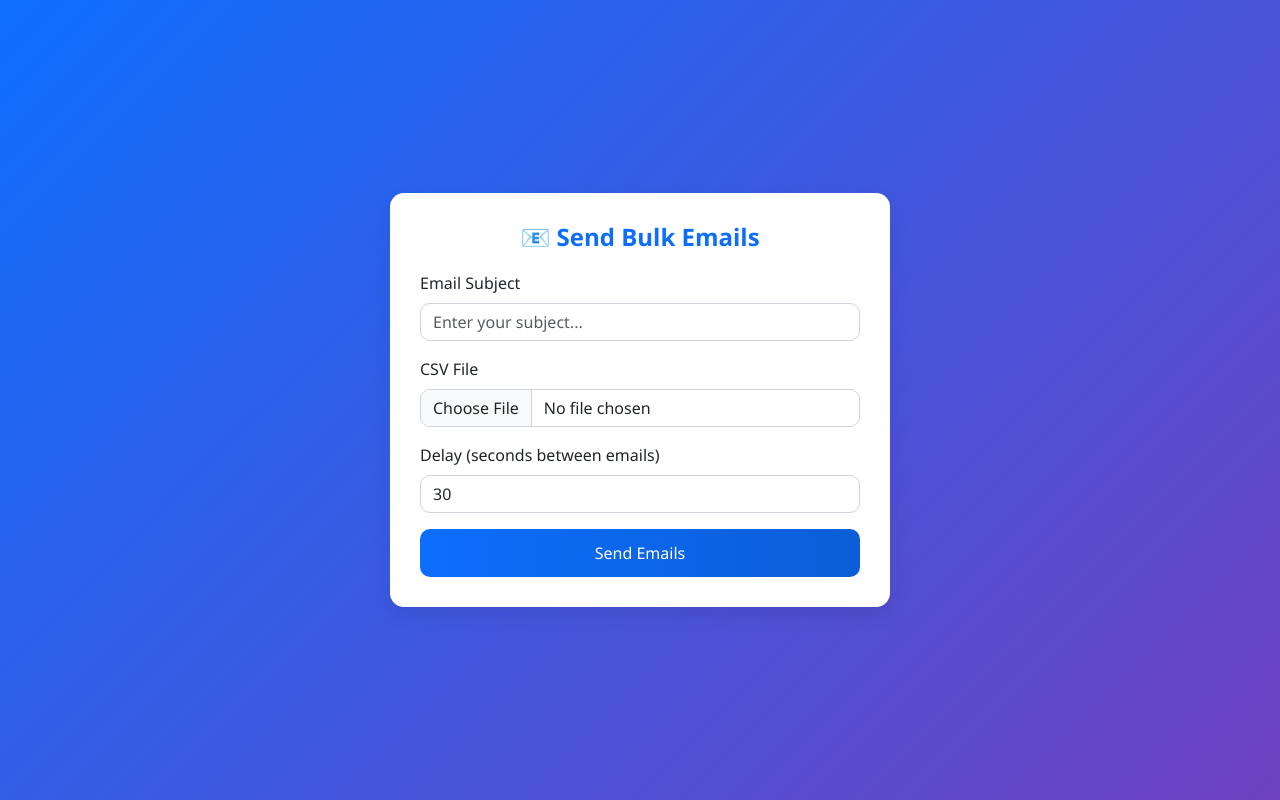
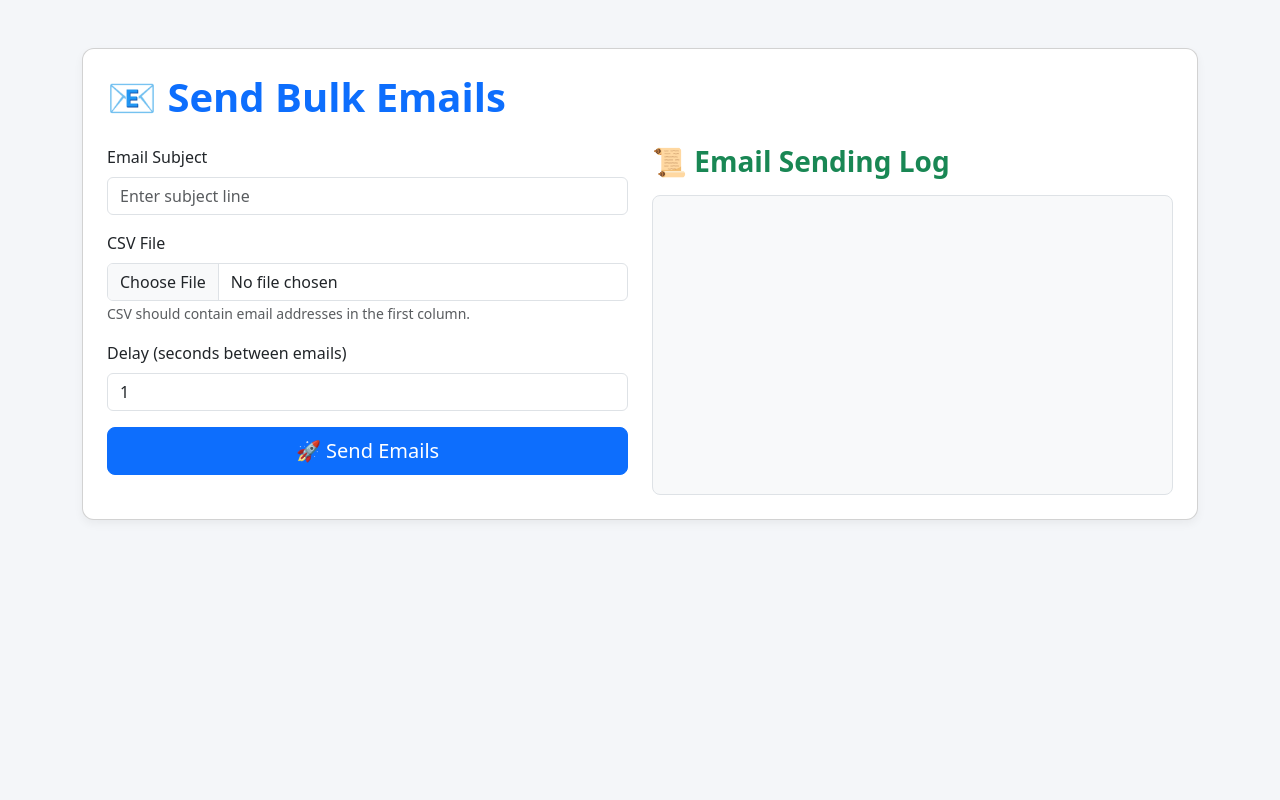
Before and after one commit to justfulofluck/BEmailSender, a Flask app: page / in a window 1280 px wide. Run offline with Flask 2, Linux system fonts and the light colour scheme.

Commit message:
Add realtime log Panel

```diff
--- a/app.py
+++ b/app.py
@@ -1,4 +1,4 @@
-from flask import Flask, render_template, request
+from flask import Flask, render_template, request, Response
 from dotenv import load_dotenv
 import yagmail
 import csv
@@ -14,56 +14,53 @@ SENDER_EMAIL = os.getenv('SENDER_EMAIL')
 APP_PASSWORD = os.getenv('APP_PASSWORD')
 
 def create_email_body(first_name, last_name, company):
-    # Render main mail content with placeholders replaced
-    mail_body = render_template('mail.html', first_name=first_name, last_name=last_name, company=company)
-    # Render signature
-    signature = render_template('signature.html')
-    # Combine and return full HTML body
+    # Push app context here to fix "working outside of application context" error
+    with app.app_context():
+        mail_body = render_template('mail.html', first_name=first_name, last_name=last_name, company=company)
+        signature = render_template('signature.html')
     return mail_body + signature
 
-@app.route('/', methods=['GET', 'POST'])
+def send_emails_stream(subject, delay, filepath):
+    yag = yagmail.SMTP(SENDER_EMAIL, APP_PASSWORD)
+    with open(filepath, newline='', encoding='utf-8') as csvfile:
+        reader = csv.DictReader(csvfile)
+        count = 0
+        for row in reader:
+            recipient = row['email']
+            first_name = row['first_name']
+            last_name = row['last_name']
+            company = row['company']
+
+            body = create_email_body(first_name, last_name, company)
+            count += 1
+            try:
+                yag.send(to=recipient, subject=subject, contents=body)
+                message = f"Email {count} sent to {recipient}"
+            except Exception as e:
+                message = f"Failed to send email to {recipient}: {str(e)}"
+            # Yield SSE formatted message
+            yield f"data: {message}\n\n"
+            time.sleep(delay)
+
+@app.route('/', methods=['GET'])
 def index():
-    if request.method == 'POST':
-        # Use credentials from .env instead of form inputs
-        subject = request.form['subject']
-        delay = int(request.form['delay'])
-        file = request.files.get('csv_file')
+    # Serve the email sending form
+    return render_template('index.html')
 
-        # Validate CSV file uploaded
-        if not file or file.filename == '':
-            error_msg = "No CSV file uploaded."
-            return render_template('index.html', error=error_msg)
+@app.route('/send_emails_stream', methods=['POST'])
+def send_emails_stream_route():
+    subject = request.form.get('subject')
+    delay = float(request.form.get('delay', 1))
+    file = request.files.get('csv_file')
 
-        # Save uploaded CSV
-        filepath = os.path.join('uploads', file.filename)
-        os.makedirs('uploads', exist_ok=True)
-        file.save(filepath)
+    if not file or file.filename == '':
+        return "No CSV file uploaded.", 400
 
-        results = []
-        yag = yagmail.SMTP(SENDER_EMAIL, APP_PASSWORD)
+    filepath = os.path.join('uploads', file.filename)
+    os.makedirs('uploads', exist_ok=True)
+    file.save(filepath)
 
-        with open(filepath, newline='', encoding='utf-8') as csvfile:
-            reader = csv.DictReader(csvfile)
-            for row in reader:
-                recipient = row['email']
-                first_name = row['first_name']
-                last_name = row['last_name']
-                company = row['company']
-
-                # Create body using templates
-                body = create_email_body(first_name, last_name, company)
-
-                try:
-                    yag.send(to=recipient, subject=subject, contents=body)
-                    results.append(f"Email sent to {recipient}")
-                except Exception as e:
-                    results.append(f"Failed to send email to {recipient}: {str(e)}")
-
-                time.sleep(delay)
-
-        return render_template('result.html', results=results)
-
-    return render_template('index.html')
+    return Response(send_emails_stream(subject, delay, filepath), mimetype='text/event-stream')
 
 if __name__ == "__main__":
     app.run(debug=True)
--- a/templates/index.html
+++ b/templates/index.html
@@ -2,105 +2,118 @@
 <html lang="en">
 <head>
   <meta charset="UTF-8" />
-  <meta name="viewport" content="width=device-width, initial-scale=1.0" />
+  <meta name="viewport" content="width=device-width, initial-scale=1" />
   <title>Email Sender App</title>
-  <link href="https://cdn.jsdelivr.net/npm/bootstrap@5.3.2/dist/css/bootstrap.min.css" rel="stylesheet">
-
+  <link href="https://cdn.jsdelivr.net/npm/bootstrap@5.3.3/dist/css/bootstrap.min.css" rel="stylesheet" />
   <style>
     body {
-      background: linear-gradient(135deg, #0d6efd, #6f42c1);
-      font-family: 'Segoe UI', Arial, sans-serif;
-      min-height: 100vh;
-      display: flex;
-      align-items: center;
-      justify-content: center;
-      padding: 20px;
+      background-color: #f4f6f9;
     }
-
-    .email-card {
-      background: #ffffff;
-      border-radius: 14px;
-      box-shadow: 0 8px 20px rgba(0,0,0,0.08);
-      padding: 30px;
-      max-width: 500px;
-      width: 100%;
-      animation: fadeIn 0.4s ease-in-out;
+    .card {
+      border-radius: 12px;
+      box-shadow: 0 4px 10px rgba(0, 0, 0, 0.05);
     }
-
-    @keyframes fadeIn {
-      from { opacity: 0; transform: translateY(10px); }
-      to { opacity: 1; transform: translateY(0); }
+    #logPanel {
+      height: 300px;
+      overflow-y: auto;
+      background-color: #f8f9fa;
+      border-radius: 8px;
+      border: 1px solid #dee2e6;
+      padding: 10px;
+      white-space: pre-wrap;
+      font-family: monospace;
+      font-size: 0.9rem;
+      max-height: 70vh;
     }
-
-    h1 {
-      font-size: 24px;
+    h1, h3 {
       font-weight: 600;
-      color: #0d6efd;
-      text-align: center;
-      margin-bottom: 20px;
-    }
-
-    label {
-      font-weight: 500;
-      margin-bottom: 5px;
-    }
-
-    .form-control {
-      border-radius: 10px;
-      border: 1px solid #ced4da;
-      transition: all 0.2s ease-in-out;
-    }
-
-    .form-control:focus {
-      border-color: #0d6efd;
-      box-shadow: 0 0 0 0.2rem rgba(13,110,253,0.25);
-    }
-
-    .btn-primary {
-      background: linear-gradient(90deg, #0d6efd, #0b5ed7);
-      border: none;
-      border-radius: 10px;
-      padding: 12px;
-      font-size: 16px;
-      font-weight: 500;
-      transition: background 0.3s ease;
-    }
-
-    .btn-primary:hover {
-      background: linear-gradient(90deg, #0b5ed7, #094bbf);
-    }
-
-    .alert {
-      border-radius: 10px;
     }
   </style>
 </head>
 <body>
-
-  <div class="email-card">
-    <h1>📧 Send Bulk Emails</h1>
-
-
-    <form method="POST" enctype="multipart/form-data">
+  <div class="container my-5">
+    <div class="card p-4">
+      <h1 class="mb-4 text-primary">📧 Send Bulk Emails</h1>
+      <div class="row">
+        <!-- Form column (left) -->
+        <div class="col-md-6">
+          <form id="emailForm" method="POST" enctype="multipart/form-data">
             <div class="mb-3">
               <label for="subject" class="form-label">Email Subject</label>
-        <input type="text" class="form-control" id="subject" name="subject" placeholder="Enter your subject..." required>
+              <input type="text" class="form-control" id="subject" name="subject" placeholder="Enter subject line" required />
             </div>
-
             <div class="mb-3">
               <label for="csv_file" class="form-label">CSV File</label>
-        <input type="file" class="form-control" id="csv_file" name="csv_file" required>
+              <input type="file" class="form-control" id="csv_file" name="csv_file" required />
+              <small class="text-muted">CSV should contain email addresses in the first column.</small>
             </div>
-
             <div class="mb-3">
               <label for="delay" class="form-label">Delay (seconds between emails)</label>
-        <input type="number" class="form-control" id="delay" name="delay" value="30" min="1">
+              <input type="number" class="form-control" id="delay" name="delay" value="1" min="0" step="0.1" required />
             </div>
-
-      <button type="submit" class="btn btn-primary w-100"> Send Emails</button>
+            <button type="submit" class="btn btn-primary btn-lg w-100">🚀 Send Emails</button>
           </form>
         </div>
-
-  <script src="https://cdn.jsdelivr.net/npm/bootstrap@5.3.2/dist/js/bootstrap.bundle.min.js"></script>
+        <!-- Log column (right) -->
+        <div class="col-md-6">
+          <h3 class="mb-3 text-success">📜 Email Sending Log</h3>
+          <div id="logPanel"></div>
+        </div>
+      </div>
+    </div>
+  </div>
+  <script>
+    const form = document.getElementById('emailForm');
+    const logPanel = document.getElementById('logPanel');
+    form.addEventListener('submit', function (e) {
+      e.preventDefault();
+      logPanel.textContent = '';
+      const formData = new FormData(form);
+      const eventSource = new EventSourcePolyfill('/send_emails_stream', {
+        method: 'POST',
+        body: formData,
+      });
+      eventSource.onmessage = function (e) {
+        logPanel.textContent += e.data + '\n';
+        logPanel.scrollTop = logPanel.scrollHeight;
+      };
+      eventSource.onerror = function () {
+        logPanel.textContent += '\n-- Connection closed --';
+        eventSource.close();
+      };
+    });
+    class EventSourcePolyfill {
+      constructor(url, options) {
+        this.url = url;
+        this.options = options;
+        this.open();
+      }
+      open() {
+        fetch(this.url, { method: 'POST', body: this.options.body })
+          .then((res) => {
+            const reader = res.body.getReader();
+            const decoder = new TextDecoder();
+            let buffer = '';
+            let read = () => {
+              reader.read().then(({ done, value }) => {
+                if (done) return;
+                buffer += decoder.decode(value, { stream: true });
+                let parts = buffer.split('\n\n');
+                buffer = parts.pop();
+                parts.forEach((part) => {
+                  if (part.startsWith('data: ')) {
+                    const data = part.replace('data: ', '');
+                    this.onmessage({ data });
+                  }
+                });
+                read();
+              });
+            };
+            read();
+          });
+      }
+      close() {}
+    }
+  </script>
 </body>
 </html>
```
Also changed, not shown: templates/mail.html (+38 -27 lines). Lines whose indentation alone changed are shown as unchanged.
